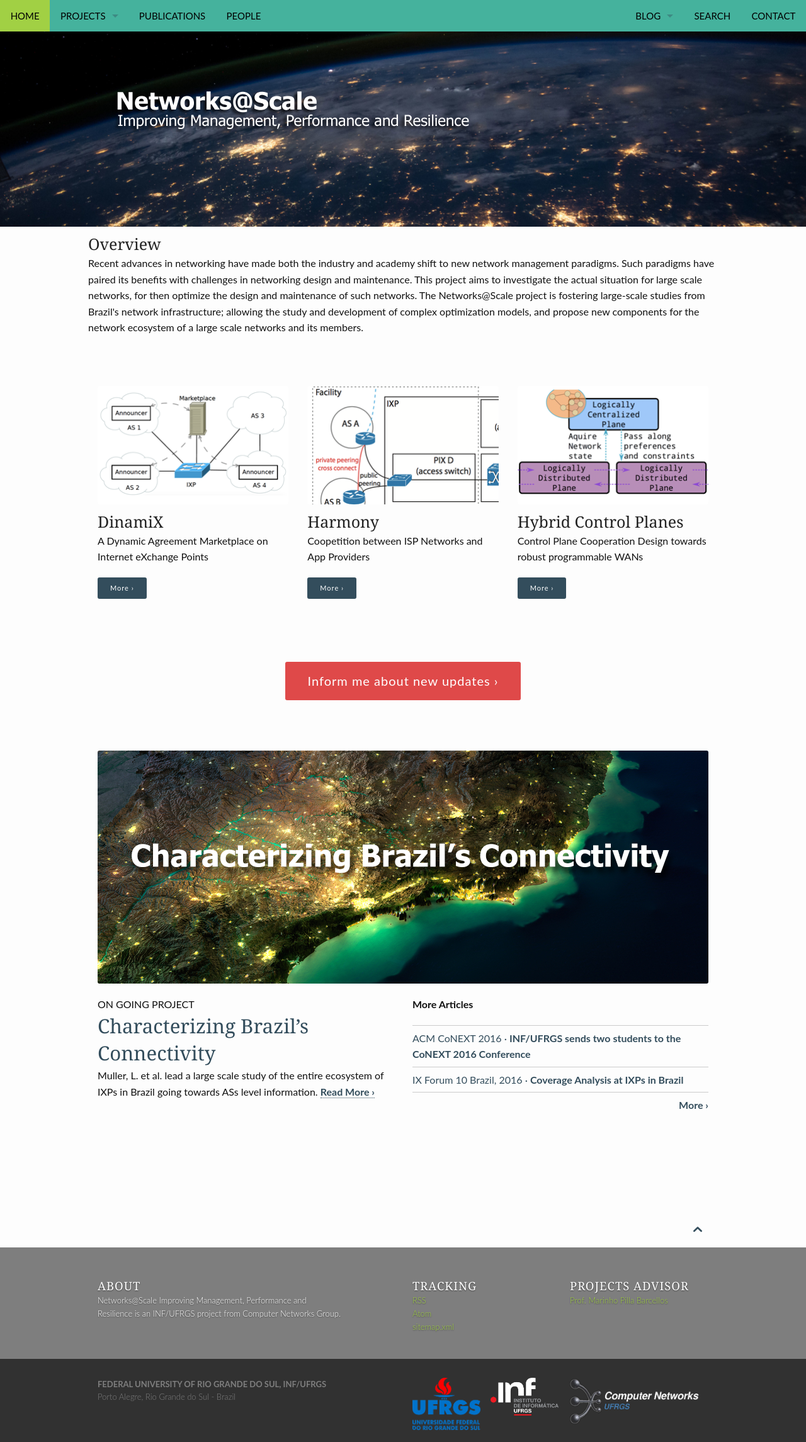
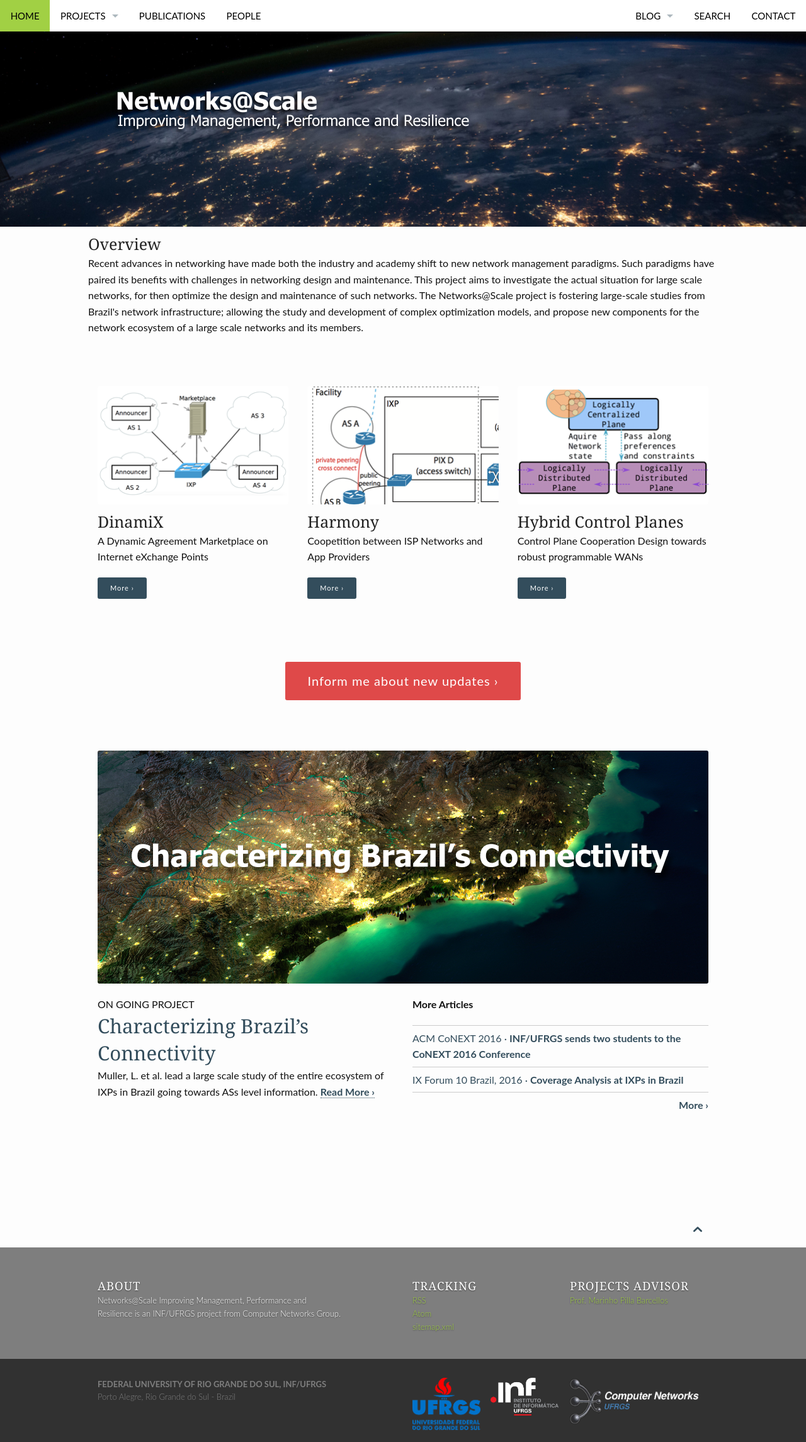
Before and after one commit to ufrgs-networks-group/networks-at-scale, a Jekyll site: the page built from pages/pages-root-folder/index.md, in a window 1280 px wide. Shown: the whole page at 63% size. Built offline with Jekyll 4.4.1, drawn with Linux system fonts in a browser that asks for light colours.

Commit message:
Set default color

```diff
--- a/_sass/_04_settings_global.scss
+++ b/_sass/_04_settings_global.scss
@@ -1372,7 +1372,7 @@ $table-head-bg: $grey-2;
 // $include-html-top-bar-classes: $include-html-classes;
 
 // Background color for the top bar
-$topbar-bg-color: #45B29D;		// turquoise
+$topbar-bg-color: #fff;
 $topbar-bg: $topbar-bg-color;
 
 // Height and margin
```
